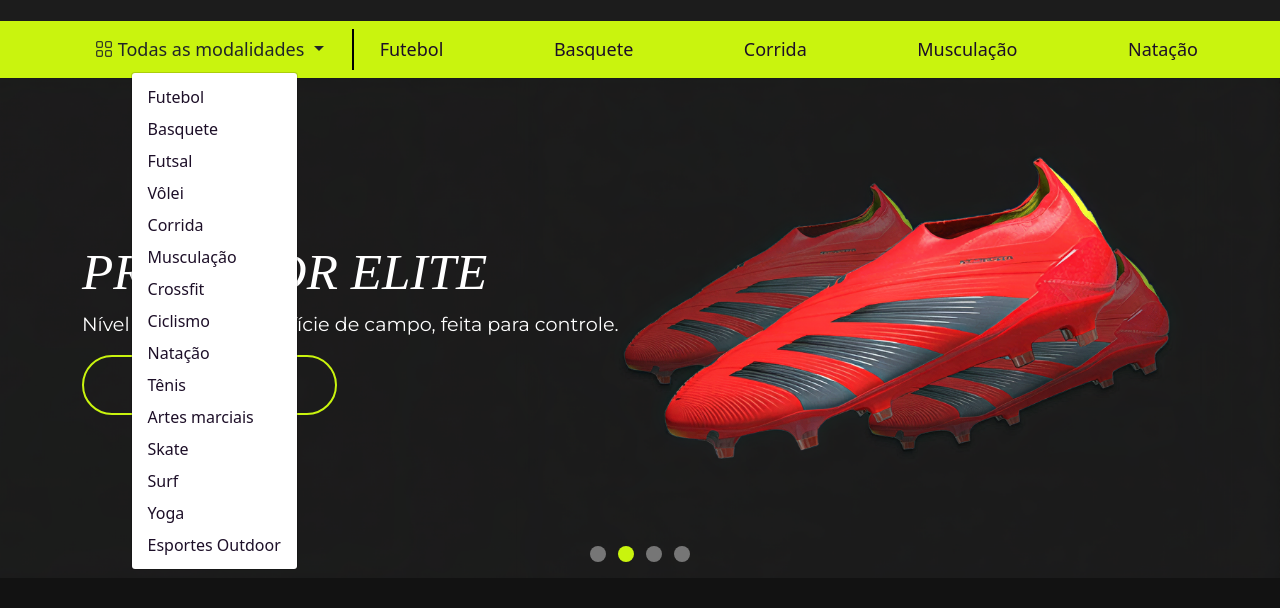
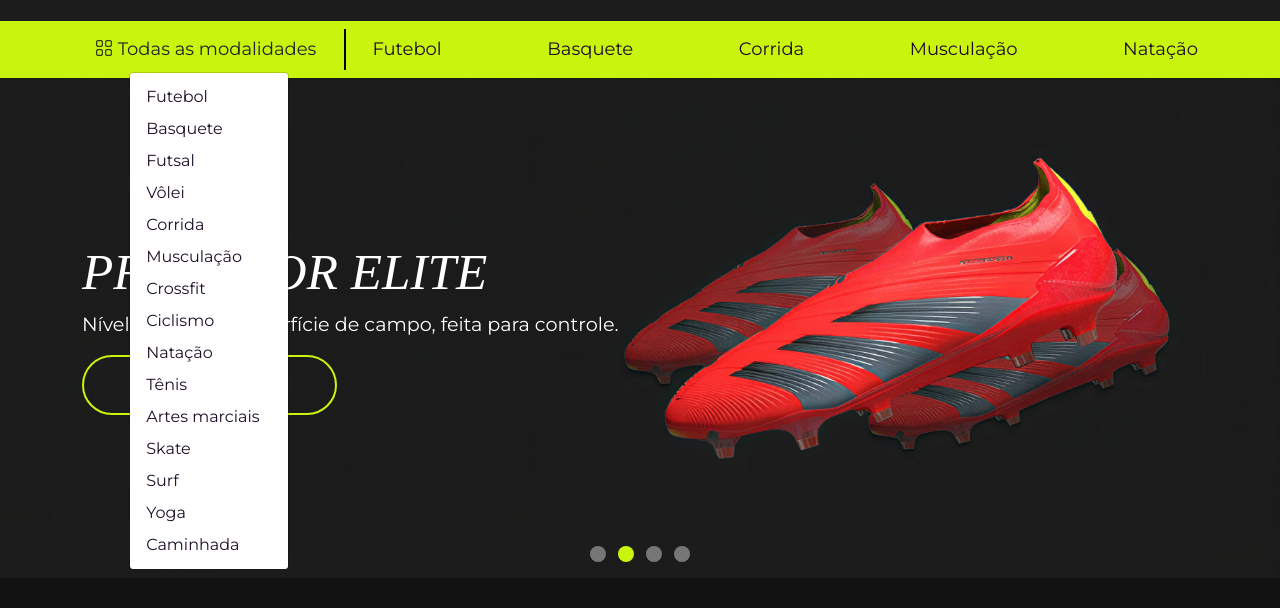
Before and after one commit to rogermarllus/PDSports, a plain HTML site: page index.html in a window 1280 px wide. Both pictures are taken after a click on the button "Todas as modalidades". Shown: the part 74-682 px from the top of the page. Drawn offline with nearby package versions, Linux system fonts and the light colour scheme; a web font is replaced by a local one.

Commit message:
feat: adiciona os links da barra de navegação e altera sua fonte

```diff
--- a/css/style.css
+++ b/css/style.css
@@ -127,6 +127,7 @@ body {
     justify-content: space-between;
     align-items: center;
     font-size: 18px;
+    font-family: var(--fonte-montserrat);
 }
 
 /* Define estilo padrão para os links do menu */
@@ -140,6 +141,10 @@ body {
 .button-dropdown-nav {
     font-size: 18px;
     font-weight: 500;
+}
+
+.button-dropdown-nav::after {
+    display: none;
 }
 
 /* Define posição relativa para servir de referência ao dropdown */
--- a/index.html
+++ b/index.html
@@ -65,39 +65,32 @@
                     </button>
 
                     <ul class="dropdown-menu dropdown-modality">
-                        <li><a class="dropdown-item" href="#">Futebol</a></li>
-                        <li><a class="dropdown-item" href="#">Basquete</a></li>
-                        <li><a class="dropdown-item" href="#">Futsal</a></li>
-                        <li><a class="dropdown-item" href="#">Vôlei</a></li>
-                        <li><a class="dropdown-item" href="#">Corrida</a></li>
-                        <li><a class="dropdown-item" href="#">Musculação</a></li>
-                        <li><a class="dropdown-item" href="#">Crossfit</a></li>
-                        <li><a class="dropdown-item" href="#">Ciclismo</a></li>
-                        <li><a class="dropdown-item" href="#">Natação</a></li>
-                        <li><a class="dropdown-item" href="#">Tênis</a></li>
-                        <li><a class="dropdown-item" href="#">Artes marciais</a></li>
-                        <li><a class="dropdown-item" href="#">Skate</a></li>
-                        <li><a class="dropdown-item" href="#">Surf</a></li>
-                        <li><a class="dropdown-item" href="#">Yoga</a></li>
-                        <li><a class="dropdown-item" href="#">Esportes Outdoor</a></li>
+                        <li><a class="dropdown-item" href="pages/modality.html?modality=Futebol">Futebol</a></li>
+                        <li><a class="dropdown-item" href="pages/modality.html?modality=Basquete">Basquete</a></li>
+                        <li><a class="dropdown-item" href="pages/modality.html?modality=Futsal">Futsal</a></li>
+                        <li><a class="dropdown-item" href="pages/modality.html?modality=Vôlei">Vôlei</a></li>
+                        <li><a class="dropdown-item" href="pages/modality.html?modality=Corrida">Corrida</a></li>
+                        <li><a class="dropdown-item" href="pages/modality.html?modality=Musculação">Musculação</a></li>
+                        <li><a class="dropdown-item" href="pages/modality.html?modality=Crossfit">Crossfit</a></li>
+                        <li><a class="dropdown-item" href="pages/modality.html?modality=Cicilsmo">Ciclismo</a></li>
+                        <li><a class="dropdown-item" href="pages/modality.html?modality=Natação">Natação</a></li>
+                        <li><a class="dropdown-item" href="pages/modality.html?modality=Tênis">Tênis</a></li>
+                        <li><a class="dropdown-item" href="pages/modality.html?modality=Artes Marciais">Artes
+                                marciais</a></li>
+                        <li><a class="dropdown-item" href="pages/modality.html?modality=Skate">Skate</a></li>
+                        <li><a class="dropdown-item" href="pages/modality.html?modality=Surf">Surf</a></li>
+                        <li><a class="dropdown-item" href="pages/modality.html?modality=Yoga">Yoga</a></li>
+                        <li><a class="dropdown-item" href="pages/modality.html?modality=Caminhada">Caminhada</a></li>
                     </ul>
                 </div>
-                <ul class="d-flex list-unstyled mb-0 list-second-options">
-                    <li>
-                        <a href="#" class="menu-link link-underline">Futebol</a>
+                <ul class="d-flex  list-unstyled mb-0 list-second-options">
+                    <li><a href="pages/modality.html?modality=Futebol" class="menu-link link-underline">Futebol</a></li>
+                    <li><a href="pages/modality.html?modality=Basquete" class="menu-link link-underline">Basquete</a>
                     </li>
-                    <li class="d-none d-sm-block">
-                        <a href="#" class="menu-link link-underline">Basquete</a>
-                    </li>
-                    <li class="d-none d-md-block">
-                        <a href="#" class="menu-link link-underline">Corrida</a>
-                    </li>
-                    <li class="d-none d-lg-block">
-                        <a href="#" class="menu-link link-underline">Musculação</a>
-                    </li>
-                    <li class="d-none d-xl-block">
-                        <a href="#" class="menu-link link-underline">Natação</a>
-                    </li>
+                    <li><a href="pages/modality.html?modality=Corrida" class="menu-link link-underline">Corrida</a></li>
+                    <li><a href="pages/modality.html?modality=Musculação"
+                            class="menu-link link-underline">Musculação</a></li>
+                    <li><a href="pages/modality.html?modality=Natação" class="menu-link link-underline">Natação</a></li>
                 </ul>
             </div>
         </nav>
```
